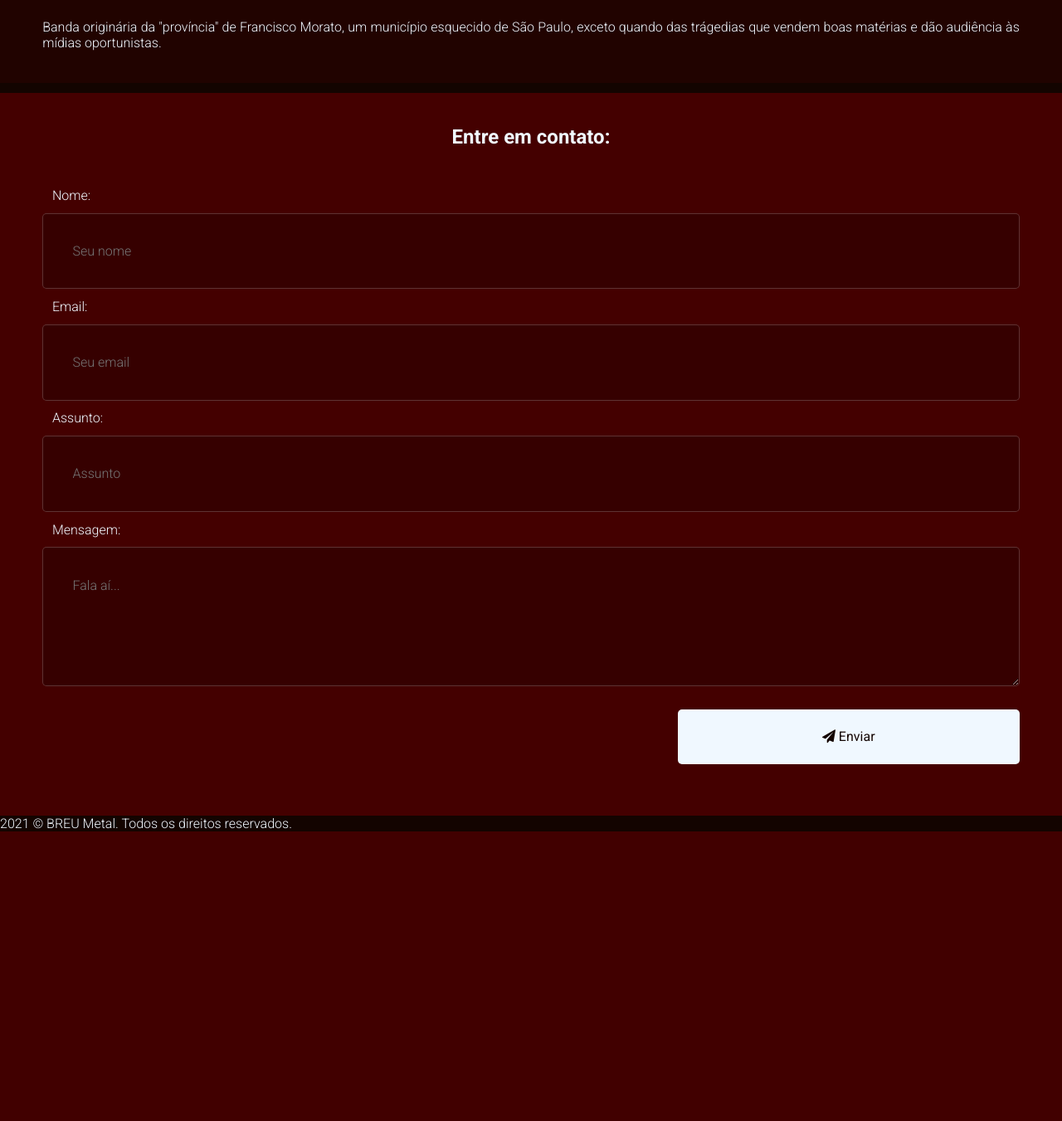
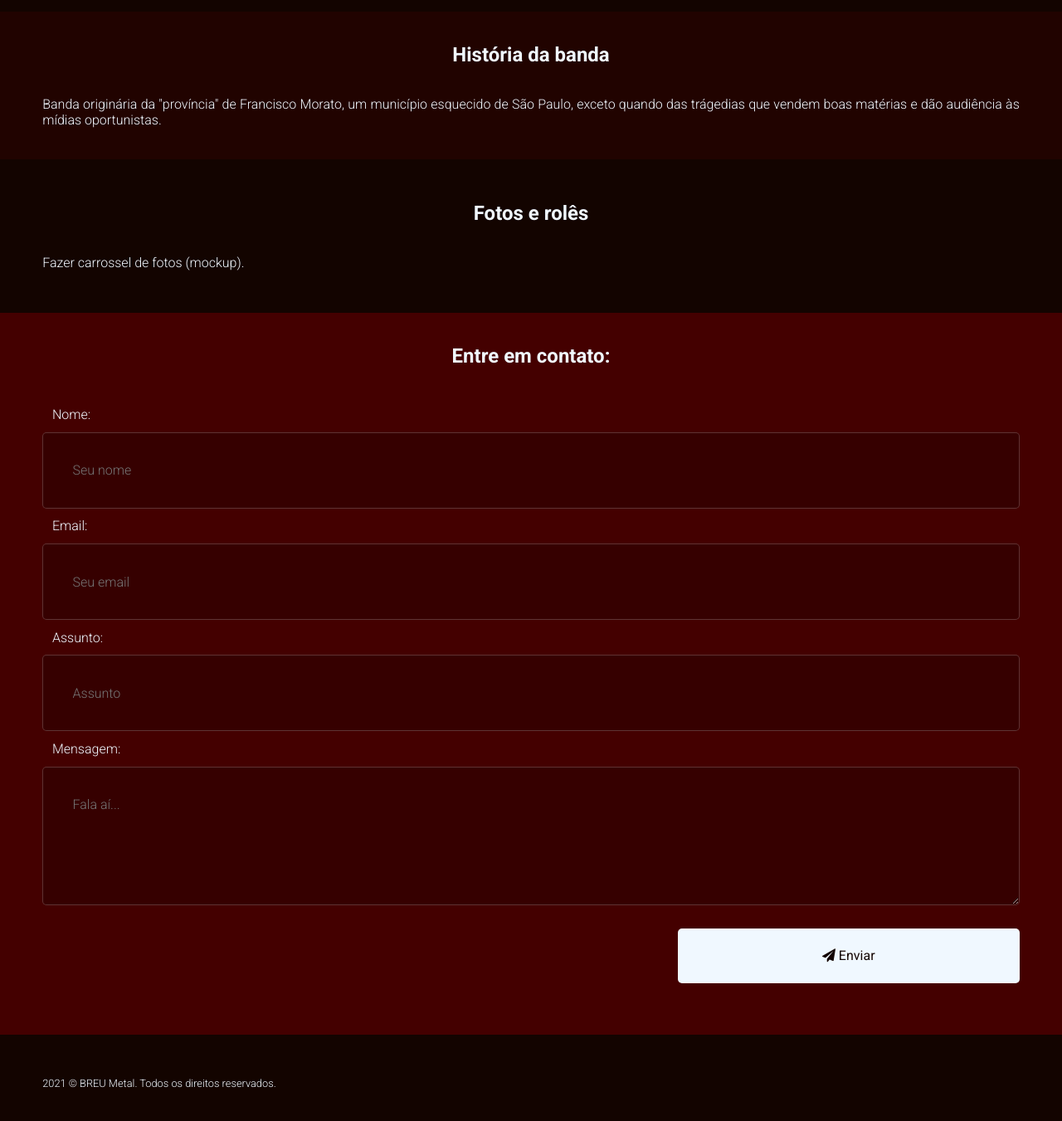
Before and after one commit to VagRamos/breu, a PHP site: page / in a window 1280 px wide. Shown: the part 512-1863 px from the top of the page at 83% size. Before the commit the page ends 1514 px from the top, so only its background shows below. Run offline with PHP 8.4, Linux system fonts and the light colour scheme; some libraries are stand-ins or nearby versions; some web fonts are replaced.

Commit message:
section album; section youtube

```diff
--- a/project/css/style.css
+++ b/project/css/style.css
@@ -109,6 +109,18 @@ img{
     background-size: 100%;
 }
 
+/* VIDEO */
+.video h2{
+    font-size: 1.5em;
+    font-weight: 600;
+    margin-bottom: 3%;
+    text-align: center;
+}
+
+[style*="video"] > :first-child {
+    width: 100%;
+  }
+
 /* DESCRICAO */
 .sobre{
     color: aliceblue;
@@ -128,6 +140,20 @@ img{
 
 .sobre p{
     text-align: justify;
+}
+
+/* ALBUNS */
+.fotos {
+    width: 100%;
+    float: left;
+    padding: 3% 4%;
+    margin-top: 1%;
+}
+.fotos h2{
+    font-size: 1.5em;
+    font-weight: 600;
+    margin-bottom: 3%;
+    text-align: center;
 }
 
 /* CONTATO */
@@ -217,5 +243,10 @@ img{
 
 /* FOOTER (resolver)*/
 footer{
-    margin-top: 10%;
+    width: 100%;
+    color: aliceblue;
+    font-size: 0.8em;
+    float: left;
+    padding: 3% 4%;
+    margin-top: 1%;
 }
--- a/project/index.php
+++ b/project/index.php
@@ -34,11 +34,30 @@
 
     </section>
 
+    <section class="video">
+        <h2>Youtube</h2>
+
+        <div id="youtube">
+            <iframe
+            src="https://www.youtube.com/embed/JMFZ7tIEFpc?start=7"
+            width="100%"
+            height=""
+            frameborder="0"
+            allow="accelerometer; autoplay; clipboard-write; encrypted-media; gyroscope; picture-in-picture"
+            allowfullscreen></iframe>
+        </div>
+    </section>
+
     <section class="sobre">
         <h2>História da banda</h2>
         <p>Banda originária da "província" de Francisco Morato,
         um município esquecido de São Paulo, exceto quando das trágedias
         que vendem boas matérias e dão audiência às mídias oportunistas.</p>
+    </section>
+
+    <section class="fotos">
+        <h2>Fotos e rolês</h2>
+        <p>Fazer carrossel de fotos (mockup).</p>
     </section>
 
     <section class="contato">
```
